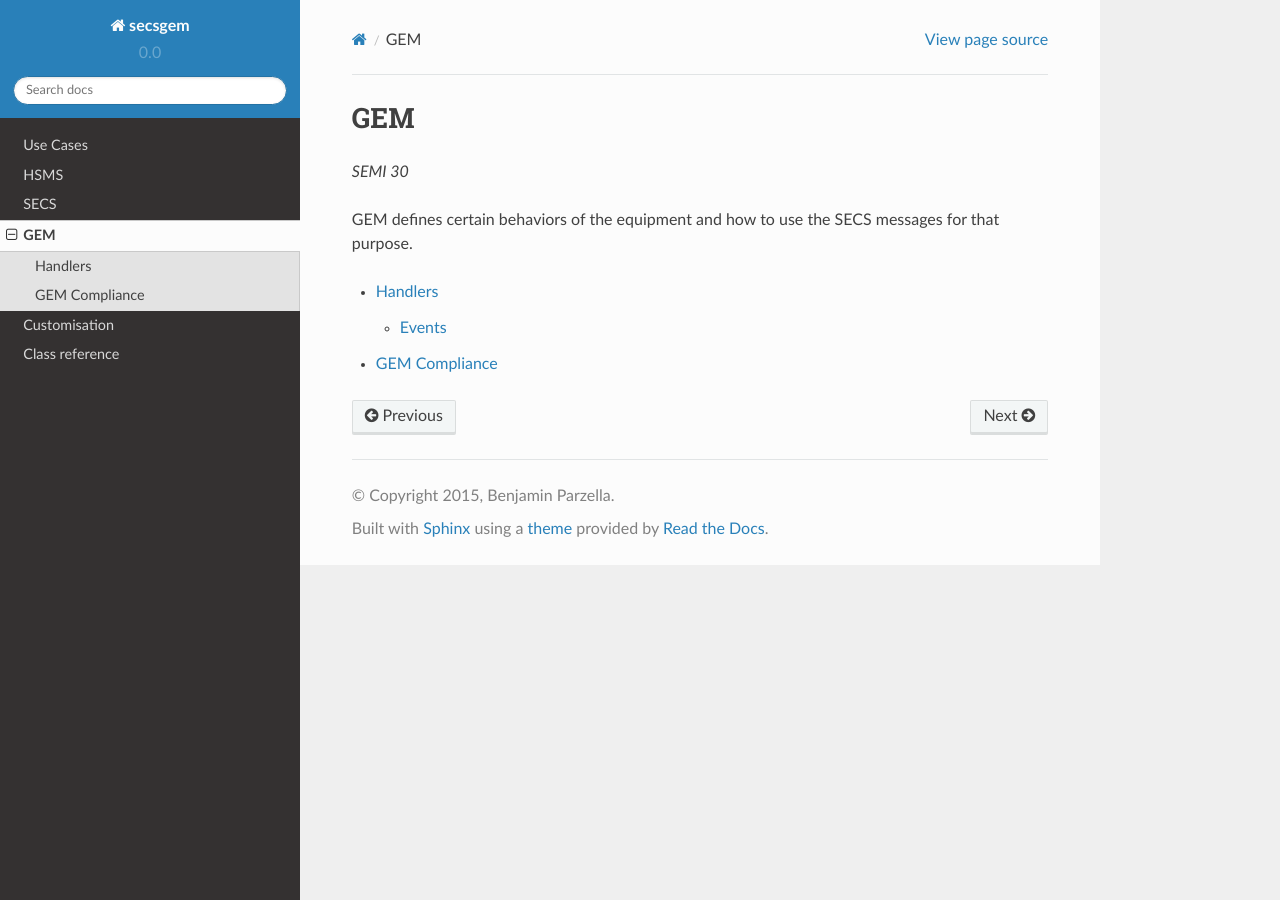
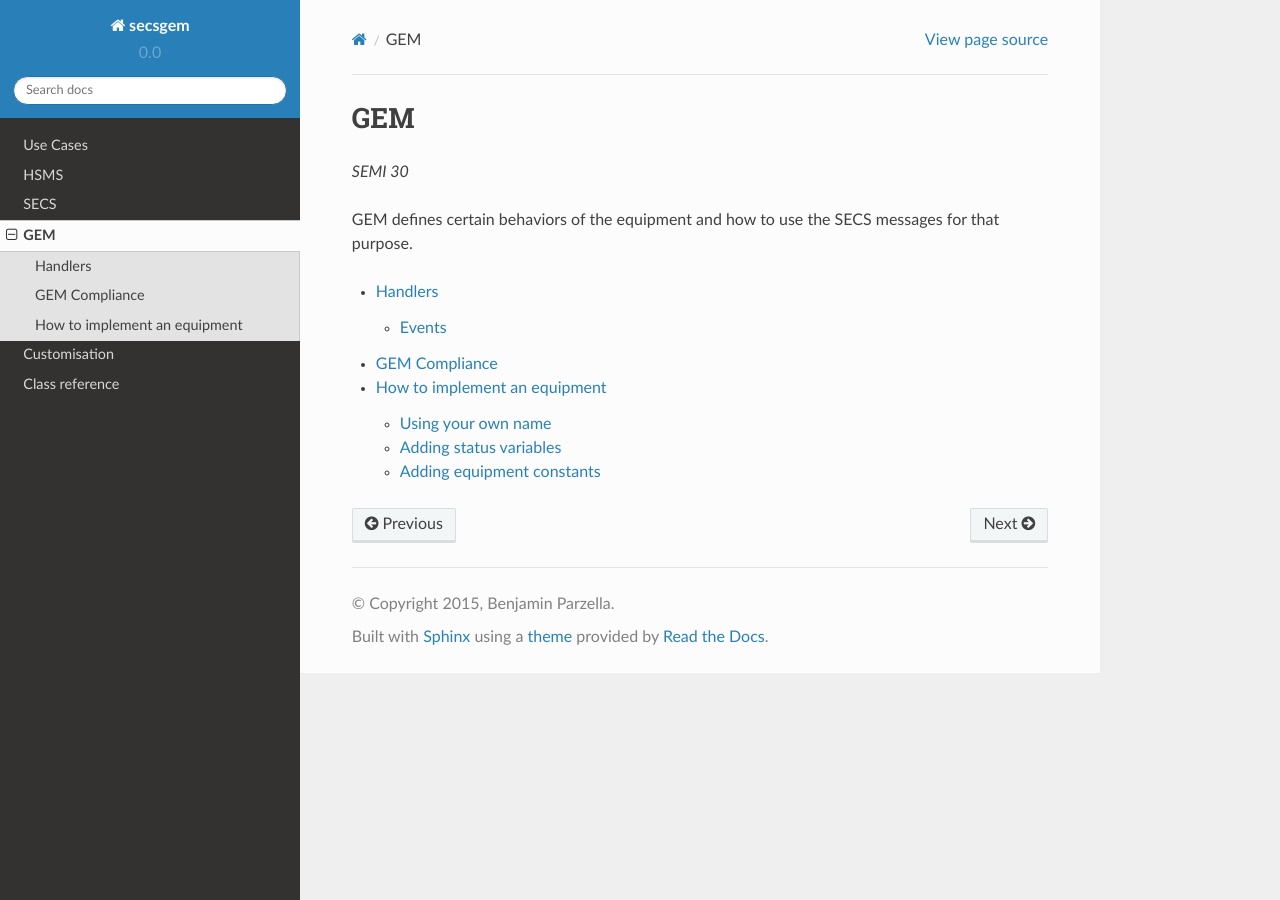
Before and after one commit to bparzella/secsgem, a Sphinx documentation site: the page built from docs/gem.rst, in a window 1280 px wide. Built offline with Sphinx 7.4.7 and the Read the Docs theme 2.0.0, drawn with Linux system fonts in a browser that asks for light colours; some of the changed lines change nothing that is shown.

Commit message:
#7: added initial documentation on how to create an equipment

```diff
--- a/docs/gem.rst
+++ b/docs/gem.rst
@@ -8,3 +8,4 @@
 
    gem/handler
    gem/compliance
+   gem/equipment
--- /dev/null
+++ b/docs/gem/equipment.rst
@@ -0,0 +1,117 @@
+How to implement an equipment
+=============================
+
+This package can be used to create a GEM equipment implementation. This is done by subclassing the :class:`secsgem.gem.equipmenthandler.GemEquipmentHandler` class::
+
+    import secsgem
+    import code
+
+    class SampleEquipment(secsgem.GemEquipmentHandler):
+        def __init__(self, address, port, active, session_id, name, event_handler=None, custom_connection_handler=None):
+            secsgem.GemEquipmentHandler.__init__(self, address, port, active, session_id, name, event_handler, custom_connection_handler)
+
+    h = SampleEquipment("127.0.0.1", 5000, False, 0, "sampleequipment")
+    h.enable()
+
+    code.interact("equipment object is available as variable 'h', press ctrl-d to stop", local=locals())
+
+    h.disable()
+
+Using your own name
+-------------------
+
+To use your own modelname and version for S1F14 reply you can override the :attr:`secsgem.gem.handler.GemHandler.MDLN` and :attr:`secsgem.gem.handler.GemHandler.SOFTREV` members of the GemHandler::
+
+    class SampleEquipment(secsgem.GemEquipmentHandler):
+        def __init__(self, address, port, active, session_id, name, event_handler=None, custom_connection_handler=None):
+            secsgem.GemEquipmentHandler.__init__(self, address, port, active, session_id, name, event_handler, custom_connection_handler)
+
+            self.MDLN = "gemequp"
+            self.SOFTREV = "1.0.0"
+
+Adding status variables
+-----------------------
+
+A status variable can be added by inserting an instance of the :class:`secsgem.gem.equipmenthandler.StatusVariable` class to the :attr:`secsgem.gem.equipmenthandler.GemEquipmentHandler.status_variables` dictionary::
+
+    class SampleEquipment(secsgem.GemEquipmentHandler):
+        def __init__(self, address, port, active, session_id, name, event_handler=None, custom_connection_handler=None):
+            secsgem.GemEquipmentHandler.__init__(self, address, port, active, session_id, name, event_handler, custom_connection_handler)
+
+            self.status_variables.update({
+                10: secsgem.StatusVariable(10, "sample1, numeric SVID, SecsVarU4", "meters", secsgem.SecsVarU4, false),
+                "SV2": secsgem.StatusVariable("SV2", "sample2, text SVID, SecsVarString", "chars", secsgem.SecsVarString, false),
+            })
+
+            self.status_variables[10].value = 123
+            self.status_variables["SV2"].value = "sample sv"
+
+
+Alternatively the values can be acquired using a callback by setting the use_callback parameter of the constructor to true::
+
+    class SampleEquipment(secsgem.GemEquipmentHandler):
+        def __init__(self, address, port, active, session_id, name, event_handler=None, custom_connection_handler=None):
+            secsgem.GemEquipmentHandler.__init__(self, address, port, active, session_id, name, event_handler, custom_connection_handler)
+
+            self.sv1 = 123
+            self.sv2 = "sample sv"
+
+            self.status_variables.update({
+                10: secsgem.StatusVariable(10, "sample1, numeric SVID, SecsVarU4", "meters", secsgem.SecsVarU4, true),
+                "SV2": secsgem.StatusVariable("SV2", "sample2, text SVID, SecsVarString", "chars", secsgem.SecsVarString, true),
+            })
+
+        def on_sv_value_request(self, svid, sv):
+            if sv.svid == 10:
+                return sv.value_type(value=self.sv1)
+            elif sv.svid == "SV2":
+                return sv.value_type(value=self.sv2)
+
+            return []
+
+
+Adding equipment constants
+--------------------------
+
+An equipment constant can be added by inserting an instance of the :class:`secsgem.gem.equipmenthandler.EquipmentConstant` class to the :attr:`secsgem.gem.equipmenthandler.GemEquipmentHandler.status_variables` dictionary::
+
+    class SampleEquipment(secsgem.GemEquipmentHandler):
+        def __init__(self, address, port, active, session_id, name, event_handler=None, custom_connection_handler=None):
+            secsgem.GemEquipmentHandler.__init__(self, address, port, active, session_id, name, event_handler, custom_connection_handler)
+
+            self.equipment_constants.update({
+                20: secsgem.EquipmentConstant(20, "sample1, numeric ECID, SecsVarU4", 0, 500, 50, "degrees", secsgem.SecsVarU4, false),
+                "EC2": secsgem.EquipmentConstant("EC2", "sample2, text ECID, SecsVarString", "", "", "", "chars", secsgem.SecsVarString, false),
+            })
+
+            self.status_variables[20].value = 321
+            self.status_variables["EC2"].value = "sample ec"
+
+
+Alternatively the values can be acquired and updated using callbacks by setting the use_callback parameter of the constructor to true::
+
+    class SampleEquipment(secsgem.GemEquipmentHandler):
+        def __init__(self, address, port, active, session_id, name, event_handler=None, custom_connection_handler=None):
+            secsgem.GemEquipmentHandler.__init__(self, address, port, active, session_id, name, event_handler, custom_connection_handler)
+
+            self.ec1 = 321
+            self.ec2 = "sample ec"
+
+            self.equipment_constants.update({
+                20: secsgem.EquipmentConstant(20, "sample1, numeric ECID, SecsVarU4", 0, 500, 50, "degrees", secsgem.SecsVarU4, true),
+                "EC2": secsgem.EquipmentConstant("EC2", "sample2, text ECID, SecsVarString", "", "", "", "chars", secsgem.SecsVarString, true),
+            })
+
+        def on_ec_value_request(self, ecid, ec):
+            if ec.ecid == 20:
+                return ec.value_type(value=self.ec1)
+            elif ec.ecid == "EC2":
+                return ec.value_type(value=self.ec2)
+
+            return []
+
+        def on_ec_value_update(self, ecid, ec, value):
+            if ec.ecid == 20:
+                self.ec1 = value
+            elif ec.ecid == "EC2":
+                self.ec2 = value
```
